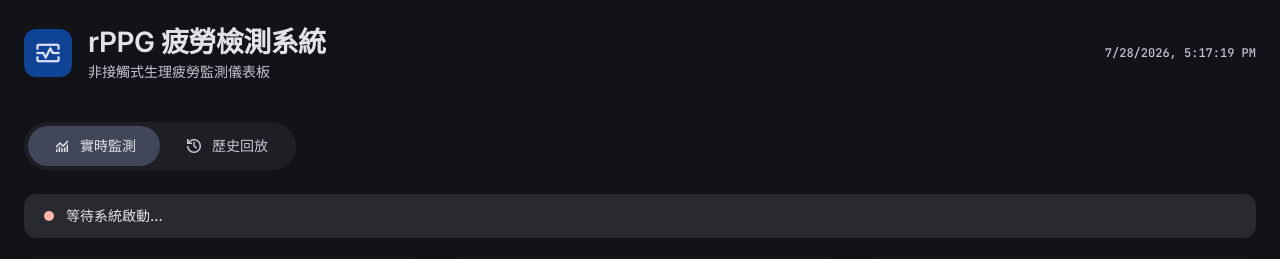
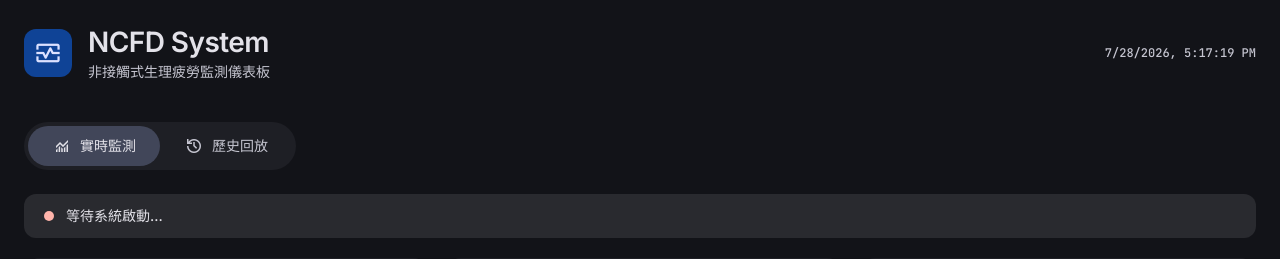
Before and after one commit to timmyc07/Non-contact-fatigue-detection-system, a Python web app: template gui/web_ui/templates/dashboard.html in a window 1280 px wide. Shown: the top 259 px of the page. Run offline with Jinja, Linux system fonts and the light colour scheme; the template is opened without the code that fills it, so the values that code supplies are empty; some libraries are stand-ins or nearby versions.

Commit message:
feat(gui): 系統更名為 NCFD System—主視窗標題/側邊欄品牌/網頁儀表板標題統一
四處顯示程式主體名稱處統一改為 NCFD System（non-contact fatigue
detection system）：桌面 GUI 主視窗標題列與側邊欄品牌文字、web
dashboard 的分頁 title 與 header 大標題。子對話框功能性標題與 PDF
報告文件標題不屬品牌名，維持不變。

Co-Authored-By: Claude Fable 5 <noreply@anthropic.com>

```diff
--- a/gui/main_window.py
+++ b/gui/main_window.py
@@ -310,7 +310,7 @@ def application_stylesheet() -> str:
 class MainWindow(QMainWindow):
     def __init__(self) -> None:
         super().__init__()
-        self.setWindowTitle("rPPG 疲勞／生理訊號控制台")
+        self.setWindowTitle("NCFD System")
         self.resize(1380, 760)
         self.setMinimumSize(1080, 620)
 
@@ -534,7 +534,7 @@ class MainWindow(QMainWindow):
         side_l = QVBoxLayout(side)
         side_l.setContentsMargins(0, 16, 0, 16)
         side_l.setSpacing(0)
-        brand = QLabel("rPPG 監測台")
+        brand = QLabel("NCFD System")
         brand.setObjectName("titleLabel")
         brand.setContentsMargins(18, 0, 12, 14)
         brand.setWordWrap(True)
--- a/gui/web_ui/templates/dashboard.html
+++ b/gui/web_ui/templates/dashboard.html
@@ -3,7 +3,7 @@
 <head>
     <meta charset="UTF-8">
     <meta name="viewport" content="width=device-width, initial-scale=1.0">
-    <title>rPPG 疲勞檢測系統 - 專業儀表板</title>
+    <title>NCFD System - 專業儀表板</title>
     <script src="https://cdn.socket.io/4.5.4/socket.io.min.js"></script>
     <script src="https://cdn.jsdelivr.net/npm/chart.js@4.4.0/dist/chart.umd.min.js"></script>
     <link rel="stylesheet" href="https://cdnjs.cloudflare.com/ajax/libs/font-awesome/6.4.0/css/all.min.css">
@@ -720,7 +720,7 @@
                     <span class="material-symbols-outlined">monitor_heart</span>
                 </div>
                 <div>
-                    <h1>rPPG 疲勞檢測系統</h1>
+                    <h1>NCFD System</h1>
                     <p>非接觸式生理疲勞監測儀表板</p>
                 </div>
             </div>
```
